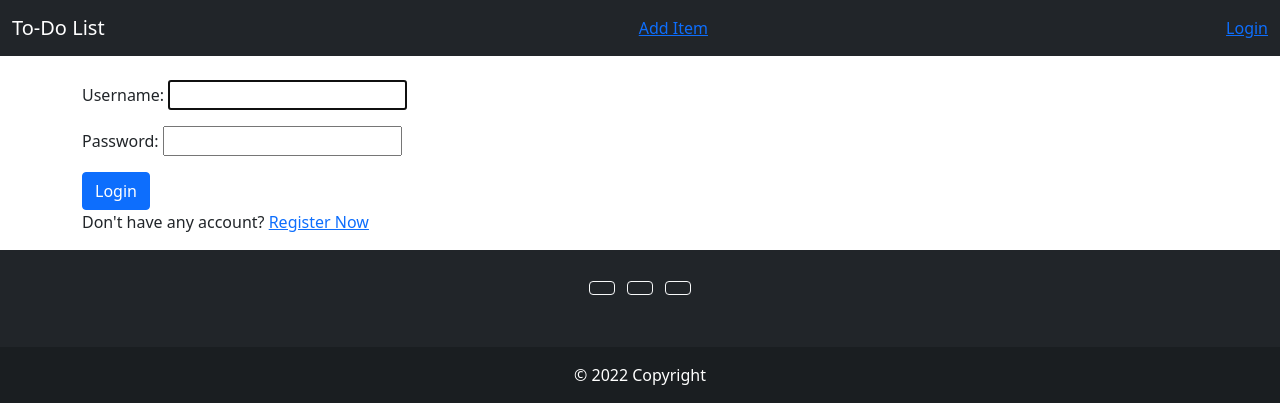
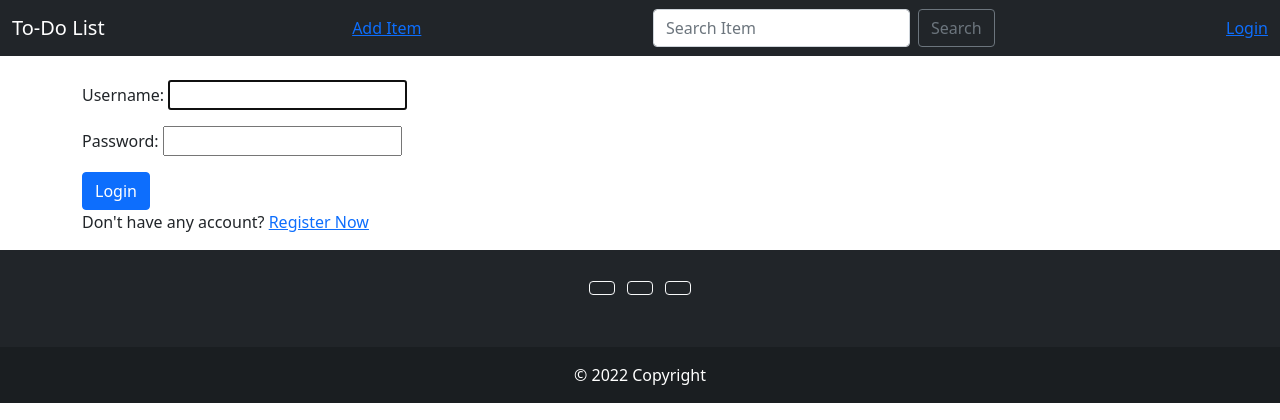
Before and after one commit to sedighehfarasat/ToDoList, a Django app: a page that uses todo_list/task/templates/task/base.html in a window 1280 px wide. Shown: the top 420 px of the page. Run offline with Django 4.2, Linux system fonts and the light colour scheme.

Commit message:
Created search tasks feature

```diff
--- a/todo_list/task/templates/task/base.html
+++ b/todo_list/task/templates/task/base.html
@@ -20,6 +20,11 @@
       <div class="container-fluid">
         <a class="navbar-brand" href="{% url 'task-home' %}">To-Do List</a>
         <a  href="{% url 'task-create' %}">Add Item</a>
+        <form class="d-flex" method="GET">
+          <input class="form-control me-2" type="text" placeholder="Search Item" aria-label="Search" name="search-item"
+          value="{{ search_input }}">
+          <button class="btn btn-outline-secondary my-2 my-sm-0" type="search">Search</button>
+        </form>
         {% if request.user.is_authenticated %}
           <a  href="{% url 'users-logout' %}">Logout</a>
         {% else %}
--- a/todo_list/task/views.py
+++ b/todo_list/task/views.py
@@ -14,6 +14,12 @@ class TaskListView(LoginRequiredMixin, ListView):
         context['title'] = 'Home'
         context['tasks'] = context['tasks'].filter(user=self.request.user)
         context['count'] = context['tasks'].filter(is_completed=False).count()
+
+        search_input = self.request.GET.get('search-item') or ''
+        if search_input:
+            context['tasks'] = context['tasks'].filter(title__icontains=search_input)
+
+        context['search_input'] = search_input
         return context
 
 
```
